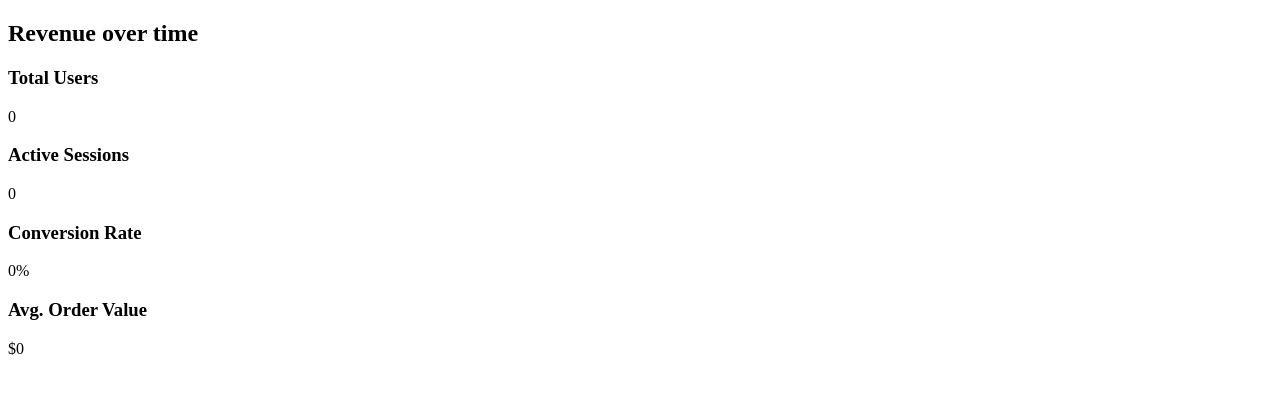
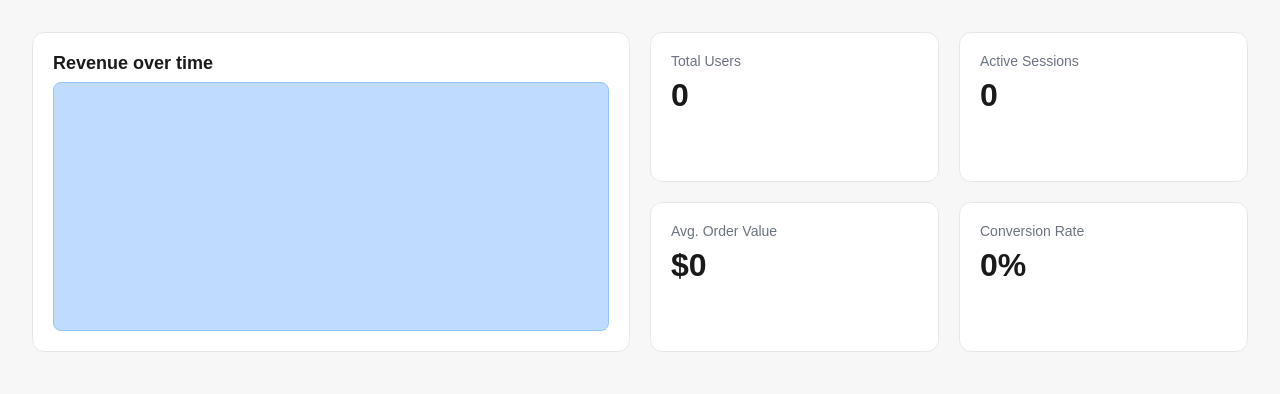
Before and after one commit to YumnaAlKindi/introduct_internship_week2, a plain HTML site: page task-04-dashboard-unequal/index.html in a window 1280 px wide. Drawn offline with Linux system fonts and the light colour scheme.

Commit message:
tasks from 1 to 6

```diff
--- a/task-01-navbar/styles.css
+++ b/task-01-navbar/styles.css
@@ -1 +1,48 @@
 /* TODO: build .site-header and .nav with Flexbox to match the mockup */
+
+body{
+    margin: 0;
+    background-color: #f7f7f8;
+    color: #1a1a1a;
+    font-family: Arial, sans-serif;
+}
+
+.site-header {
+    display: flex;
+    justify-content: space-between;
+    align-items: center;
+    flex-wrap: wrap;
+    gap: 12px;
+    padding: 16px 32px;
+    background-color: #ffffff;
+    border-bottom: 1px solid #d1d5db;
+}
+
+.logo{
+    font-size: 20px;
+    font-weight: bold;
+    color: #111827;
+}
+
+.nav{
+    display:flex;
+    flex-wrap: wrap;
+    gap: 12px;
+}
+
+.nav a{
+    color: #1a1a1a;
+    text-decoration: none;
+    padding: 8px 10px;
+    border-radius: 4px;
+
+}
+
+.nav a:hover{
+    background-color: #f7f7f8;
+    color: #111827;
+}
+
+main{
+    padding: 32px;
+}
--- a/task-02-product-grid/styles.css
+++ b/task-02-product-grid/styles.css
@@ -1 +1,56 @@
 /* TODO: build .product-grid with CSS Grid to match the mockup */
+
+body{
+    margin:0;
+    background-color: #f7f7f8;
+    color: #1a1a1a;
+    font-family: Arial, sans-serif;
+}
+
+.product-grid{
+    display: grid;
+    grid-template-columns: repeat(auto-fit, minmax(200px, 1fr));
+    gap: 16px;
+    padding: 32px;
+}
+
+.product-card{
+    display: flex;
+    flex-direction: column;
+    gap: 8px;
+    padding: 16px;
+    background-color: #ffffff;
+    border: 1px solid #e5e7eb;
+    border-radius: 10px;
+}
+
+.img-placeholder{
+    height: 130px;
+    background-color: #b2c2e2;
+    border-radius: 10px;
+}
+
+.product-name{
+    margin: 0;
+    font-size: 16px;
+    color: #1a1a1a;
+}
+
+.product-price{
+    margin: 0;
+    font-size: 700;
+    color: #1f2937;
+}
+
+.product-card button{
+    padding: 10px;
+    background-color: #2563eb;
+    color: #ffffff;
+    border: none;
+    border-radius: 8px;
+    cursor: pointer;
+}
+
+.product-card button:hover{
+    background-color: #1f2937;
+}
--- a/task-03-sidebar-layout/styles.css
+++ b/task-03-sidebar-layout/styles.css
@@ -1 +1,52 @@
 /* TODO: build .app-shell, .sidebar and .main-content with Flexbox to match the mockup */
+
+body {
+  margin: 0;
+  background-color: #f7f7f8;
+  font-family: Arial, sans-serif;
+}
+
+.app-shell{
+    display: flex;
+    min-height: 100vh;
+}
+
+.sidebar{
+    flex: 0 0 250px;
+    display: flex;
+    flex-direction: column;
+    gap: 8px;
+    background-color:  #ffffff;
+    border-right: 1px solid #d1d5db;
+
+}
+
+.logo{
+    font-size: 20px;
+    font-weight: 700;
+    color: #111827;
+    margin-bottom: 16px;
+}
+
+.sidebar a{
+    color: #1a1a1a;
+    text-decoration: none;
+    padding: 8px 12px;
+    border-radius: 6px;
+}
+
+.sidebar a:hover{
+    background-color: #f7f7f8;
+    color: #111827;
+}
+
+.main-content{
+    flex: 1;
+    min-width: 0;
+    padding: 32px;
+}
+
+main-content h1{
+    margin: 0 0 12px;
+    color: #111827;
+}
--- a/task-04-dashboard-unequal/styles.css
+++ b/task-04-dashboard-unequal/styles.css
@@ -1 +1,72 @@
 /* TODO: build .dashboard with CSS Grid and grid-template-areas to match the mockup */
+
+body{
+    margin: 0;
+    background-color: #f7f7f8;
+    color: #1a1a1a;
+    font-family: Arial, sans-serif;
+}
+
+.dashboard{
+    display: grid;
+    grid-template-columns: 1fr 1fr 1fr 1fr;
+    grid-template-rows: 150px 150px 150px;
+    grid-template-areas:
+    "chart chart users sessions"
+    "chart chart order conversion";
+    gap: 20px;
+    padding: 32px;
+}
+
+.chart-panel {
+    grid-area: chart;
+}
+.stat-tile:nth-child(2){
+    grid-area: users;
+}
+.stat-tile:nth-child(3){
+    grid-area: sessions;
+}
+.stat-tile:nth-child(4){
+    grid-area: conversion;
+}
+.stat-tile:nth-child(5){
+    grid-area: order;
+}
+
+.panel{
+    display:flex;
+    flex-direction: column;
+    gap: 8px;
+    padding: 20px;
+    background-color: #ffffff;
+    border: 1px solid #e5e7eb;
+    border-radius: 12px;
+}
+
+.chart-panel h2{
+    margin: 0;
+    font-size: 18px;
+    color: #1a1a1a;
+}
+
+.img-placeholder {
+    flex:1;
+    background-color: #bfdbfe;
+    border: 1px solid #93c5fd;
+    border-radius: 8px;
+}
+
+.stat-tile h3{
+    margin: 0;
+    font-size: 14px;
+    font-weight: 400;
+    color: #6b7280;
+}
+
+.stat-value{
+    margin: 0;
+    font-size: 32px;
+    font-weight: 700;
+    color: #1a1a1a;
+}
--- a/task-05-pricing-cards/styles.css
+++ b/task-05-pricing-cards/styles.css
@@ -1 +1,79 @@
 /* TODO: build .pricing-row and .pricing-card with Flexbox to match the mockup */
+
+body{
+    margin: 0;
+    background-color: #f7f7f8;
+    color: #1a1a1a;
+    font-family: Arial, Helvetica, sans-serif;
+}
+
+.pricing-row{
+    display: flex;
+    flex-wrap: wrap;
+    justify-content: center;
+    gap: 32px;
+    padding: 48px 24px;
+}
+
+.pricing-card{
+    flex: 0 1 280px;
+    display: flex;
+    flex-direction: column;
+    gap: 12px;
+    padding: 28px;
+    background-color: #ffffff;
+    border: 1px solid #e5e7eb;
+    border-radius: 12px;
+}
+
+.pricing-card h2{
+    margin: 0;
+    font-size: 20px;
+    color: #1a1a1a;
+}
+
+.price{
+    margin: 0;
+    font-size: 32px;
+    font-weight: 700;
+    color: #1a1a1a;
+}
+
+.pricing-card ul{
+    list-style-type: none;
+    padding-left: 0;
+    margin: 0;
+    color: #4b5563;
+}
+
+.pricing-card li{
+    padding: 8px 0;
+    border-bottom: 1px solid #e5e7eb;
+}
+
+.pricing-card button{
+    margin-top: auto;
+    padding: 12px;
+    background-color: #ffffff;
+    color: #2563eb;
+    border: 1px solid #2563eb;
+    border-radius: 8px;
+    font-size: 15px;
+    cursor: pointer;
+}
+
+.pricing-card button:hover{
+    background-color: #2563eb;
+    color: #ffffff;
+}
+
+.featured {
+    flex: 0 1 320px;
+    transform: scale(1.05);
+    border: 2px solid #2563eb;
+}
+
+.featured button{
+    background-color: #2563eb;
+    color: #ffffff;
+}
```
